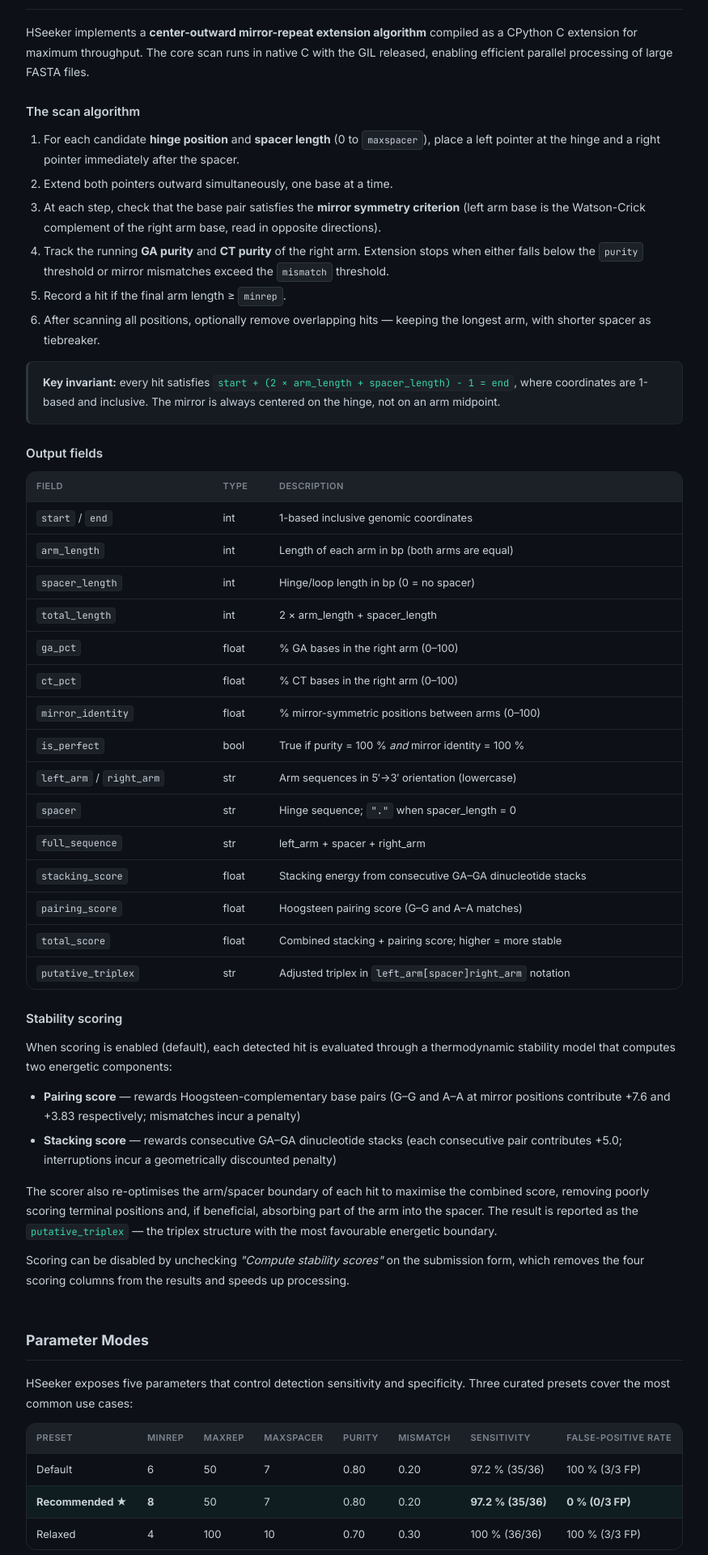
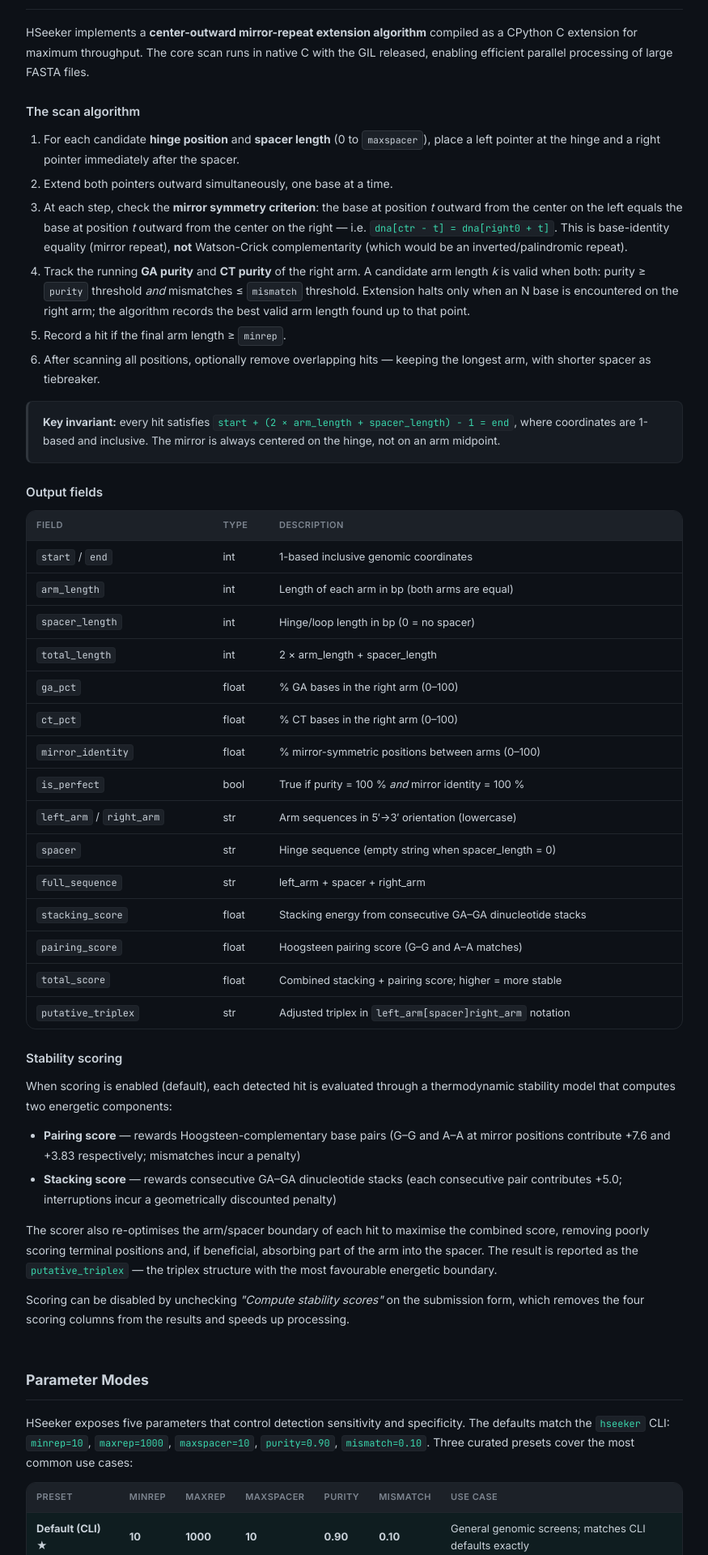
Before and after one commit to Georgakopoulos-Soares-lab/HSeeker, a FastAPI app: page /about in a window 1280 px wide. Shown: the part 1309-3229 px from the top of the page at 81% size, without its empty margins (202-1077 px from the left). Run offline with FastAPI, Linux system fonts and the light colour scheme; parts of the project's set-up code (start-up, migrations or seed data) failed here and were passed over; some libraries are stand-ins or nearby versions.

Commit message:
Align webapp defaults with CLI; fix about page
Defaults (index.html, main.py):
- minrep 8 → 10 (matches CLI)
- maxrep 3000 → 1000 (matches CLI)
- maxspacer 20 → 10 (matches CLI)
- Presets updated: Default={10,1000,10,0.90,0.10},
  Strict={10,1000,10,1.0,0.0}, Conservative={15,1000,10,0.90,0.10}

about.html fixes:
- Step 3 scan description: mirror repeats use base-identity equality
  (dna[ctr-t] = dna[right0+t]), not Watson-Crick complementarity
- Step 4: clarify that N on right arm hard-stops the loop; other
  positions simply don't qualify as best_k
- spacer field: empty string when spacer_length=0, not '.'
- Parameter Modes table: replaced validation-specific presets
  (minrep=6/8/4) with CLI-aligned presets; noted CLI defaults
- maxrep description: 50 → 1000
- Limitations: maxrep=50 → maxrep=1000
- Arm length stats: '50 bp max (cap)' → '50 bp max observed (validation set)'
- Add CLI & Python API section with flag table and code examples

style.css: add .about-code for pre blocks in the new API section

```diff
--- a/webapp/main.py
+++ b/webapp/main.py
@@ -625,9 +625,9 @@
     request: Request,
     file: Optional[UploadFile] = File(None),
     seq_text: str = Form(""),
-    minrep: int = Form(8),
-    maxrep: int = Form(3000),
-    maxspacer: int = Form(20),
+    minrep: int = Form(10),
+    maxrep: int = Form(1000),
+    maxspacer: int = Form(10),
     purity: float = Form(0.90),
     mismatch: float = Form(0.10),
     remove_overlaps: int = Form(1),
--- a/webapp/static/css/style.css
+++ b/webapp/static/css/style.css
@@ -1121,6 +1121,21 @@
 .about-table-row--highlight td { background: color-mix(in srgb, var(--accent) 6%, transparent); }
 .about-table-row--highlight:hover td { background: color-mix(in srgb, var(--accent) 10%, transparent) !important; }
 
+/* Code blocks in about page */
+.about-code {
+  background: var(--surface2);
+  border: 1px solid var(--border);
+  border-radius: 6px;
+  padding: 14px 16px;
+  font-family: var(--mono);
+  font-size: 12.5px;
+  color: var(--text);
+  overflow-x: auto;
+  white-space: pre;
+  line-height: 1.65;
+  margin: 12px 0 18px;
+}
+
 /* Badges */
 .about-badge {
   display: inline-block; font-size: 11px; font-weight: 600;
--- a/webapp/templates/about.html
+++ b/webapp/templates/about.html
@@ -101,8 +101,8 @@
     <ol>
       <li>For each candidate <strong>hinge position</strong> and <strong>spacer length</strong> (0 to <span class="about-chip">maxspacer</span>), place a left pointer at the hinge and a right pointer immediately after the spacer.</li>
       <li>Extend both pointers outward simultaneously, one base at a time.</li>
-      <li>At each step, check that the base pair satisfies the <strong>mirror symmetry criterion</strong> (left arm base is the Watson-Crick complement of the right arm base, read in opposite directions).</li>
-      <li>Track the running <strong>GA purity</strong> and <strong>CT purity</strong> of the right arm. Extension stops when either falls below the <span class="about-chip">purity</span> threshold or mirror mismatches exceed the <span class="about-chip">mismatch</span> threshold.</li>
+      <li>At each step, check the <strong>mirror symmetry criterion</strong>: the base at position <em>t</em> outward from the center on the left equals the base at position <em>t</em> outward from the center on the right — i.e. <code>dna[ctr − t] = dna[right0 + t]</code>. This is base-identity equality (mirror repeat), <strong>not</strong> Watson-Crick complementarity (which would be an inverted/palindromic repeat).</li>
+      <li>Track the running <strong>GA purity</strong> and <strong>CT purity</strong> of the right arm. A candidate arm length <em>k</em> is valid when both: purity ≥ <span class="about-chip">purity</span> threshold <em>and</em> mismatches ≤ <span class="about-chip">mismatch</span> threshold. Extension halts only when an N base is encountered on the right arm; the algorithm records the best valid arm length found up to that point.</li>
       <li>Record a hit if the final arm length ≥ <span class="about-chip">minrep</span>.</li>
       <li>After scanning all positions, optionally remove overlapping hits — keeping the longest arm, with shorter spacer as tiebreaker.</li>
     </ol>
@@ -129,7 +129,7 @@
           <tr><td><code>mirror_identity</code></td><td>float</td><td>% mirror-symmetric positions between arms (0–100)</td></tr>
           <tr><td><code>is_perfect</code></td><td>bool</td><td>True if purity = 100 % <em>and</em> mirror identity = 100 %</td></tr>
           <tr><td><code>left_arm</code> / <code>right_arm</code></td><td>str</td><td>Arm sequences in 5′→3′ orientation (lowercase)</td></tr>
-          <tr><td><code>spacer</code></td><td>str</td><td>Hinge sequence; <code>"."</code> when spacer_length = 0</td></tr>
+          <tr><td><code>spacer</code></td><td>str</td><td>Hinge sequence (empty string when spacer_length = 0)</td></tr>
           <tr><td><code>full_sequence</code></td><td>str</td><td>left_arm + spacer + right_arm</td></tr>
           <tr><td><code>stacking_score</code></td><td>float</td><td>Stacking energy from consecutive GA–GA dinucleotide stacks</td></tr>
           <tr><td><code>pairing_score</code></td><td>float</td><td>Hoogsteen pairing score (G–G and A–A matches)</td></tr>
@@ -160,6 +160,8 @@
   <section class="about-section">
     <h2>Parameter Modes</h2>
     <p>HSeeker exposes five parameters that control detection sensitivity and specificity.
+      The defaults match the <code>hseeker</code> CLI:
+      <code>minrep=10</code>, <code>maxrep=1000</code>, <code>maxspacer=10</code>, <code>purity=0.90</code>, <code>mismatch=0.10</code>.
       Three curated presets cover the most common use cases:</p>
 
     <div class="table-wrap" style="margin-bottom: 24px;">
@@ -172,28 +174,24 @@
             <th>maxspacer</th>
             <th>purity</th>
             <th>mismatch</th>
-            <th>Sensitivity</th>
-            <th>False-positive rate</th>
+            <th>Use case</th>
           </tr>
         </thead>
         <tbody>
-          <tr>
-            <td>Default</td>
-            <td>6</td><td>50</td><td>7</td><td>0.80</td><td>0.20</td>
-            <td>97.2 % (35/36)</td>
-            <td>100 % (3/3 FP)</td>
-          </tr>
           <tr class="about-table-row--highlight">
-            <td><strong>Recommended ★</strong></td>
-            <td><strong>8</strong></td><td>50</td><td>7</td><td>0.80</td><td>0.20</td>
-            <td><strong>97.2 % (35/36)</strong></td>
-            <td><strong>0 % (0/3 FP)</strong></td>
+            <td><strong>Default (CLI) ★</strong></td>
+            <td><strong>10</strong></td><td><strong>1000</strong></td><td><strong>10</strong></td><td><strong>0.90</strong></td><td><strong>0.10</strong></td>
+            <td>General genomic screens; matches CLI defaults exactly</td>
           </tr>
           <tr>
-            <td>Relaxed</td>
-            <td>4</td><td>100</td><td>10</td><td>0.70</td><td>0.30</td>
-            <td>100 % (36/36)</td>
-            <td>100 % (3/3 FP)</td>
+            <td>Strict</td>
+            <td>10</td><td>1000</td><td>10</td><td>1.0</td><td>0.0</td>
+            <td>Perfect mirror repeats only; zero mismatches, 100 % pure arms</td>
+          </tr>
+          <tr>
+            <td>Conservative</td>
+            <td>15</td><td>1000</td><td>10</td><td>0.90</td><td>0.10</td>
+            <td>Longer arms only; reduces short-arm false positives</td>
           </tr>
         </tbody>
       </table>
@@ -208,9 +206,9 @@
       </div>
       <div class="about-param-card">
         <div class="about-param-name"><span class="about-chip">maxrep</span></div>
-        <p>Maximum arm length cap. Set to 50 by default. Long repeat sequences
-           (e.g. (GAA)₆₆) will be reported as arm = 50 bp — the detection is
-           correct but the true arm length is ≥ 50 bp.</p>
+        <p>Maximum arm length cap. Set to 1000 by default. For very long tandem repeats
+           (e.g. (GAA)₃₃₀ in Friedreich's ataxia) the reported arm length will be capped
+           at this value — detection is unaffected but the exact value becomes a lower bound.</p>
       </div>
       <div class="about-param-card">
         <div class="about-param-name"><span class="about-chip">maxspacer</span></div>
@@ -314,10 +312,62 @@
       <div class="about-stat-mini"><span class="about-stat-mini-val">10 bp</span><span class="about-stat-mini-lbl">minimum arm</span></div>
       <div class="about-stat-mini"><span class="about-stat-mini-val">21.4 bp</span><span class="about-stat-mini-lbl">mean arm</span></div>
       <div class="about-stat-mini"><span class="about-stat-mini-val">19 bp</span><span class="about-stat-mini-lbl">median arm</span></div>
-      <div class="about-stat-mini"><span class="about-stat-mini-val">50 bp</span><span class="about-stat-mini-lbl">max (cap)</span></div>
+      <div class="about-stat-mini"><span class="about-stat-mini-val">50 bp</span><span class="about-stat-mini-lbl">max observed (validation set)</span></div>
       <div class="about-stat-mini"><span class="about-stat-mini-val accent">93.6 %</span><span class="about-stat-mini-lbl">mean mirror identity</span></div>
       <div class="about-stat-mini"><span class="about-stat-mini-val accent">63 %</span><span class="about-stat-mini-lbl">perfect sites</span></div>
     </div>
+  </section>
+
+  <!-- ── CLI & Python API ─────────────────────────────────────────────────── -->
+  <section class="about-section">
+    <h2>CLI &amp; Python API</h2>
+    <p>HSeeker is available as both a command-line tool and a Python library. Install from PyPI:</p>
+    <pre class="about-code">pip install hseeker</pre>
+
+    <h3>Command-line interface</h3>
+    <p>The <code>hseeker</code> CLI processes FASTA files and writes a TSV report. It parallelises
+      automatically across all CPU cores:</p>
+    <pre class="about-code">hseeker -seq genome.fa -out results
+hseeker -seq genome.fa -out results -minrep 10 -purity 0.90 -mismatch 0.10
+hseeker -seq genome.fa -out results -no-score          # disable stability scoring
+hseeker -seq genome.fa -out results -workers 8         # limit to 8 threads</pre>
+    <p>Output is written to <code>&lt;prefix&gt;_HDNA.tsv</code>. All CLI flags and their defaults:</p>
+    <div class="table-wrap">
+      <table class="about-table">
+        <thead><tr><th>Flag</th><th>Default</th><th>Description</th></tr></thead>
+        <tbody>
+          <tr><td><code>-seq</code></td><td>required</td><td>Input FASTA file</td></tr>
+          <tr><td><code>-out</code></td><td>required</td><td>Output prefix (writes <code>&lt;prefix&gt;_HDNA.tsv</code>)</td></tr>
+          <tr><td><code>-minrep</code></td><td>10</td><td>Minimum arm length in bp</td></tr>
+          <tr><td><code>-maxrep</code></td><td>1000</td><td>Maximum arm length cap</td></tr>
+          <tr><td><code>-maxspacer</code></td><td>10</td><td>Maximum hinge/spacer loop length in bp</td></tr>
+          <tr><td><code>-purity</code></td><td>0.90</td><td>Minimum GA or CT fraction in the right arm</td></tr>
+          <tr><td><code>-mismatch</code></td><td>0.10</td><td>Maximum mirror-mismatch fraction</td></tr>
+          <tr><td><code>-skipoverlap</code></td><td>off</td><td>Disable overlap removal (keep all raw hits)</td></tr>
+          <tr><td><code>-no-score</code></td><td>off</td><td>Disable stability scoring</td></tr>
+          <tr><td><code>-workers N</code></td><td>all cores</td><td>Number of parallel worker threads</td></tr>
+        </tbody>
+      </table>
+    </div>
+
+    <h3>Python API</h3>
+    <pre class="about-code">import hseeker
+
+# Scan a raw sequence string
+hits = hseeker.scan_sequence(seq, minrep=10, maxrep=1000, maxspacer=10,
+                              purity=0.90, mismatch=0.10)
+
+# Scan a FASTA file (serial)
+hits = hseeker.scan_fasta("genome.fa")
+
+# Scan a FASTA file in parallel (all CPU cores by default)
+hits = hseeker.scan_fasta_parallel("genome.fa", workers=8)
+
+# Streaming iterator (memory-efficient for large files)
+for hit in hseeker.scan_fasta_iter("genome.fa"):
+    print(hit["seq_id"], hit["start"], hit["arm_length"])</pre>
+    <p>Each hit is a <code>dict</code> with all fields described in the Output fields table above.
+      Scoring is enabled by default; pass <code>score=False</code> to any function to skip it.</p>
   </section>
 
   <!-- ── Limitations ──────────────────────────────────────────────────────── -->
@@ -330,9 +380,9 @@
       <li><strong>Specificity estimate is a lower bound.</strong> Only 3 non-forming controls are
         included in the benchmark, all from the same locus (BCL2 MBR). The 0 % false-positive rate
         at <code>minrep=8</code> should not be extrapolated directly to genome-wide specificity.</li>
-      <li><strong>maxrep cap.</strong> The default <code>maxrep=50</code> truncates arm length
-        reporting for very long repeats. Arm length will be reported as 50 bp for sequences with a
-        true arm &gt; 50 bp — detection is unaffected but the exact value is a lower bound.</li>
+      <li><strong>maxrep cap.</strong> The default <code>maxrep=1000</code> truncates arm length
+        reporting for very long tandem repeats. Arm length will be reported as 1000 bp for sequences
+        with a true arm &gt; 1000 bp — detection is unaffected but the exact value is a lower bound.</li>
       <li><strong>poly-dG·dC boundary class.</strong> H-DNA formed via poly-dG·poly-dC third-strand
         invasion (rather than intramolecular mirror-repeat folding) may be detected incidentally
         but this structural class requires a separate computational approach.</li>
```
Also changed, not shown: webapp/templates/index.html (+6 -6 lines).
